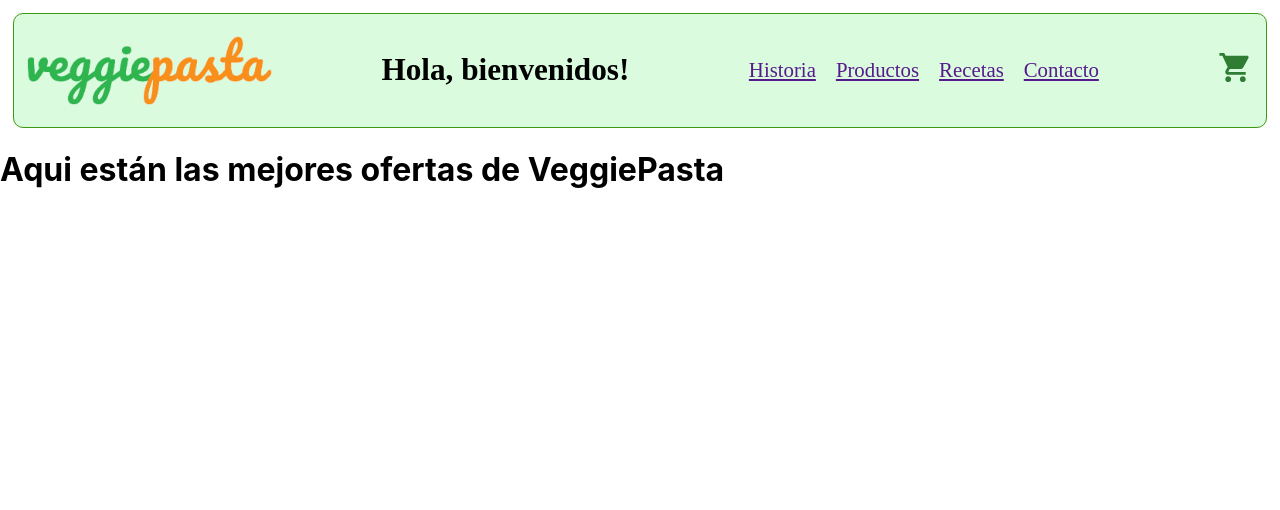
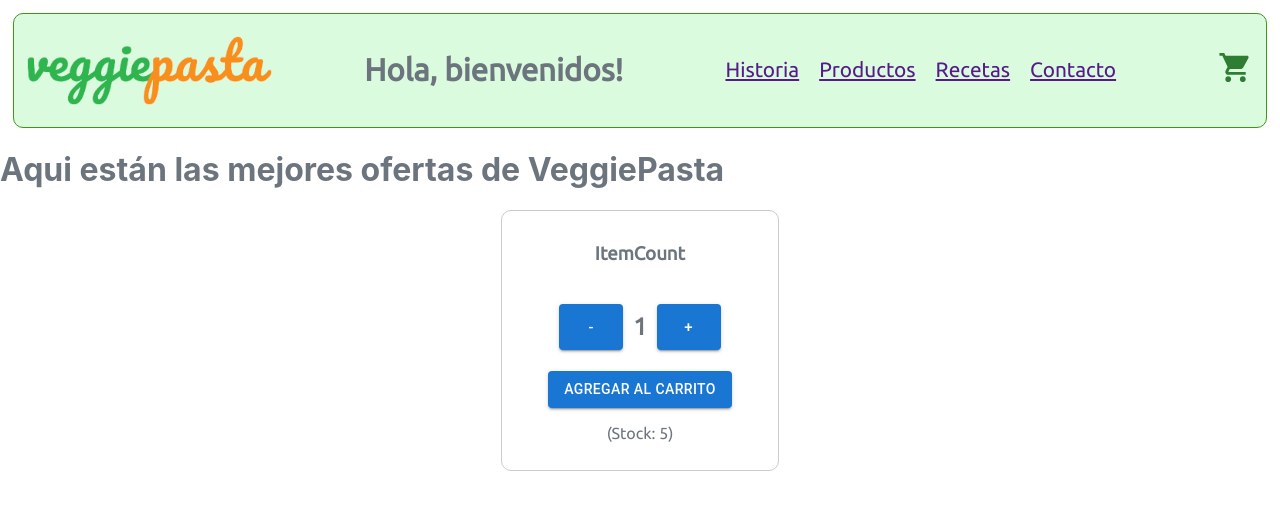
Before and after one commit to doblevedoska/veggiepasta-ecommerce, a React (Create React App) app: page / in a window 1280 px wide. Shown: the top 510 px of the page. Built offline with nearby package versions, Linux system fonts and the light colour scheme.

Commit message:
entrega Contador con boton

```diff
--- a/package.json
+++ b/package.json
@@ -13,6 +13,7 @@
     "react": "^18.2.0",
     "react-dom": "^18.2.0",
     "react-scripts": "5.0.1",
+    "sweetalert2": "^11.4.32",
     "web-vitals": "^2.1.4"
   },
   "scripts": {
--- a/src/App.js
+++ b/src/App.js
@@ -1,8 +1,10 @@
 import React from "react";
 import Navbar from "./Components/NavBar/NavBar"
 // import MiComponente from "./Components/MiComponente";
+import ItemCount from "./Components/ItemCount";
 // import Usuarios from "./Components/Usuarios";
 import ItemListContainer from "./Containers/ItemListContainer/ItemListContainer";
+import Swal from 'sweetalert2'
 //import './App.css';
 
 
@@ -12,13 +14,20 @@ const App = () => {
   const landing = "Aqui están las mejores ofertas de VeggiePasta";
   const mensaje = "Hola, bienvenidos!";
 
+  const onAdd = (contador)=>{
+    //console.log(`Se agregaron ${contador} ítems al carrito`);
+    Swal.fire(`Se agregaron ${contador} ítems al carrito`);
+  }
+
+
   return (
     <>
       <Navbar mensaje={mensaje} />
-      {/* <MiComponente/>
-      <Usuarios/> */}
+      <ItemListContainer greeting={landing}/>
+      <ItemCount stock={5} inicial={1} onAdd={onAdd} />
+      {/* <Usuarios/> */}
 
-    <ItemListContainer greeting={landing}/>
+
     </>
   )
 }
--- /dev/null
+++ b/src/Components/ItemCount.js
@@ -0,0 +1,71 @@
+import React,{useState} from 'react'
+import { Button } from '@mui/material'
+import Swal from 'sweetalert2'
+
+const ItemCount =({stock, incial, onAdd}) => {
+
+
+const [contador,setContador]=useState(1);
+
+
+    const sumar =() => {
+        // const resultado = contador - stock;
+        // console.log(resultado);
+        (stock - contador) > 0 ? setContador(contador + 1) : Swal.fire(`No hay mas stock!`);
+
+    }
+
+    const restar =() => {
+        (contador) > 0 ? setContador(contador - 1) : Swal.fire(`Al menos debe haber un ítem para agregar!`);
+    }
+    const agregar =() => {
+        onAdd(contador);
+    }
+
+    return (
+        <>
+        <div style={styles.card}>
+        <h3 style={styles.cardText}>ItemCount</h3>
+        <div style={styles.itemCard}>
+            <Button style={styles.itemSymbol} variant="contained" size="large" onClick={restar}>-</Button>
+            <h2 style={styles.itemSymbol}> {contador}</h2>
+            <Button style={styles.itemSymbol} variant="contained" size="large" onClick={sumar}>+</Button>
+        </div>
+        <div style={styles.itemCard}>
+            <Button variant="contained" onClick={agregar}>Agregar al Carrito</Button>
+
+        </div>
+        <p style={styles.cardText}>(Stock: {stock})</p>
+        </div>
+        </>
+    )
+}
+    const styles = {
+        card: {
+            display: 'block',
+            margin: '0 auto',
+            border: '1px solid #ccc',
+            borderRadius: 10,
+            width : '250px',
+            padding: '1%',
+            alignItems: 'center',
+            justifyContent: 'center',
+            fontFamily: 'Ubuntu-Regular'
+        },
+        cardText:{
+            display: 'flex',
+            color: '#6c757d',
+            alignItems: 'center',
+            justifyContent: 'center'
+        },
+        itemCard: {
+            display: 'flex',
+            alignItems: 'center',
+            justifyContent: 'center'
+        },
+        itemSymbol: {
+            padding: '4%',
+        },
+    }
+
+export default ItemCount
--- a/src/Containers/ItemListContainer/ItemListContainer.js
+++ b/src/Containers/ItemListContainer/ItemListContainer.js
@@ -1,9 +1,43 @@
-import React from 'react'
+import React, { useEffect, useState } from 'react'
+
+const initialProducts = [
+    {name: "Manzanas", id: 0, price: 200, stock:20},
+    {name: "Peras", id: 1, price: 300, stock:10},
+    {name: "Bananas", id: 2, price: 150, stock:15},
+    {name: "Naranjas", id: 3, price: 100, stock:30}
+]
+
+const promesa = new Promise((res, rej)=>{
+    res(initialProducts)
+
+})
 
 const ItemListContainer = ({greeting}) => {
-  return (
-    <h1>{greeting}</h1>
-  )
+
+const [products, setProducts] = useState([]);
+
+    useEffect(()=>{
+        console.log(promesa);
+        promesa
+        .then((data)=>{
+            console.log(data);
+            setProducts(data);
+
+        })
+        .catch(()=>{
+
+        }
+        )
+
+    },[])
+
+
+    return (
+        <>
+        <h1>{greeting}</h1>
+        {products.map((product)=> <h2 key={product.id}></h2>)}
+        </>
+    )
 }
 
 export default ItemListContainer
--- a/src/index.css
+++ b/src/index.css
@@ -1,3 +1,8 @@
+@font-face {
+  font-family: "Ubuntu-Regular";
+  src: url("./Assets/Font/Ubuntu-Regular.ttf");
+}
+
 body {
   margin: 0;
   font-family: -apple-system, BlinkMacSystemFont, 'Segoe UI', 'Roboto', 'Oxygen',
@@ -5,6 +10,7 @@ body {
     sans-serif;
   -webkit-font-smoothing: antialiased;
   -moz-osx-font-smoothing: grayscale;
+  color: #6c757d;
 }
 
 code {
```
Also changed, not shown: src/Components/MiComponente.js (+24 -8 lines), 1 other file (tests, documents, lock files or other folders).
